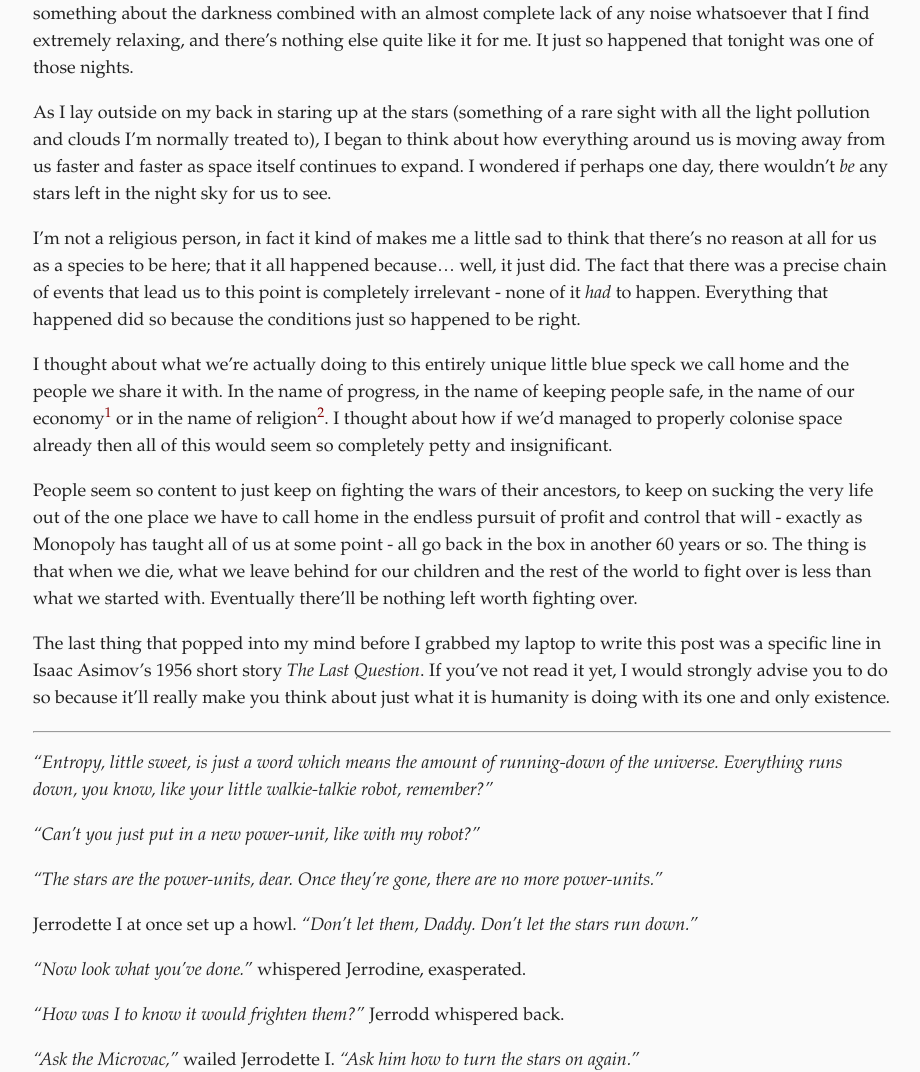
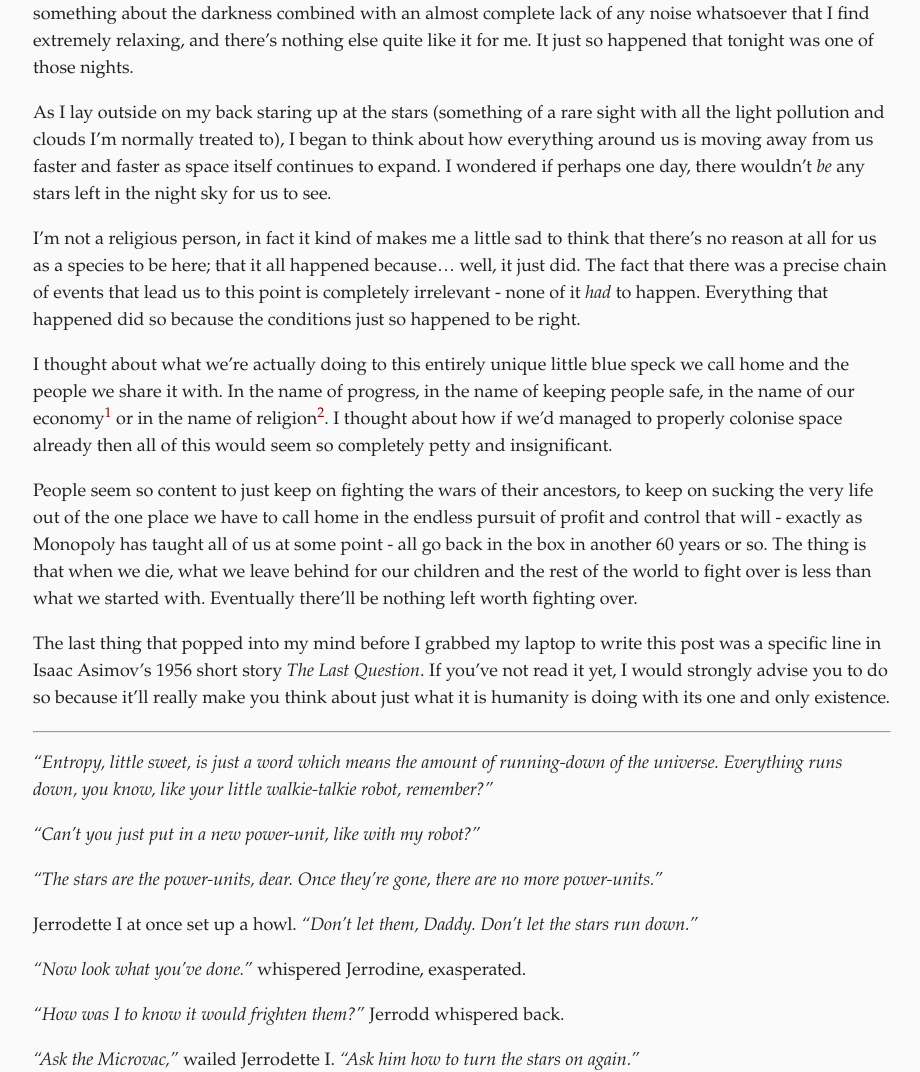
Before and after one commit to adamjames/adamjames.github.io-source, a Jekyll site: the page built from _posts/2014-07-28-stars.md, in a window 1280 px wide and 1400 px high. Shown: the part 328-1400 px from the top of the window, without its empty margins (178-1098 px from the left). Built offline with Jekyll 4.4.1, drawn with Linux system fonts in a browser that asks for light colours; nearby versions of some CDN libraries; library files that are not in the unit come from our copies; comment, search, counter and statistics services are not loaded; some of the changed text lies outside the part shown.

```diff
--- a/_posts/2014-07-28-stars.md
+++ b/_posts/2014-07-28-stars.md
@@ -10,7 +10,7 @@ I've heard it said widely (though I'm not particularly in the mood for concrete
 
 Sometimes, when I know that I'm going to be alone, I like to sit outside in the very late evening. There's something about the darkness combined with an almost complete lack of any noise whatsoever that I find extremely relaxing, and there's nothing else quite like it for me. It just so happened that tonight was one of those nights.
 
-As I lay outside on my back in staring up at the stars (something of a rare sight with all the light pollution and clouds I'm normally treated to), I began to think about how everything around us is moving away from us faster and faster as space itself continues to expand. I wondered if perhaps one day, there wouldn't *be* any stars left in the night sky for us to see.
+As I lay outside on my back staring up at the stars (something of a rare sight with all the light pollution and clouds I'm normally treated to), I began to think about how everything around us is moving away from us faster and faster as space itself continues to expand. I wondered if perhaps one day, there wouldn't *be* any stars left in the night sky for us to see.
 
 I'm not a religious person, in fact it kind of makes me a little sad to think that there's no reason at all for us as a species to be here; that it all happened because... well, it just did. The fact that there was a precise chain of events that lead us to this point is completely irrelevant - none of it *had* to happen. Everything that happened did so because the conditions just so happened to be right.
 
```
Also changed, not shown: other parts of _posts/2014-07-28-stars.md (+3 -0 lines).
